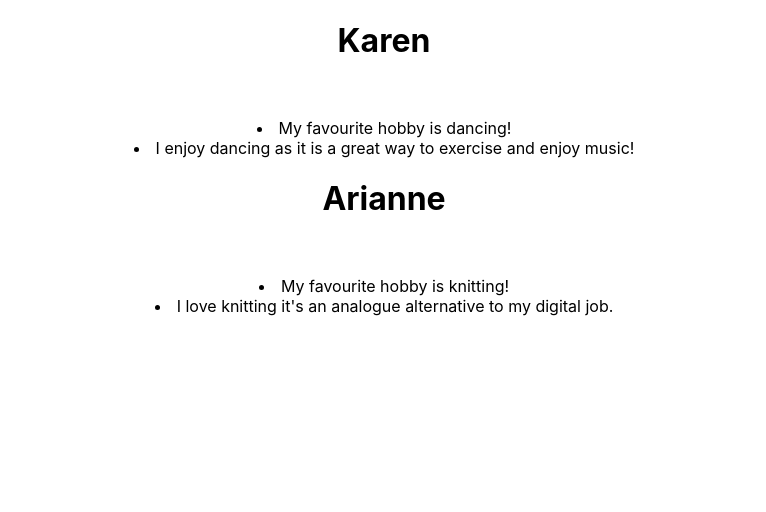
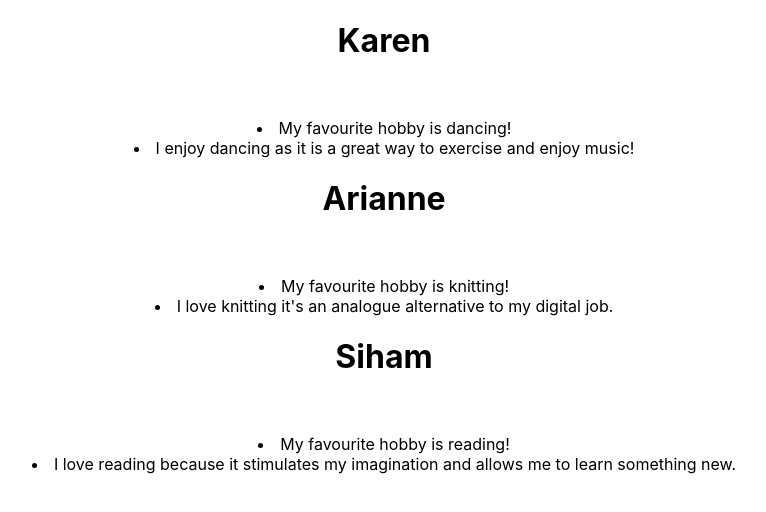
Before and after one commit to KayanatSuleman/CFGGROUP2_PROJECT, a React (Create React App) app: page / in a window 1280 px wide. Shown: the top 512 px of the page, without its empty margins (256-1022 px from the left). Built offline with nearby package versions, Linux system fonts and the light colour scheme.

Commit message:
Adding Siham's content

```diff
--- a/src/App.js
+++ b/src/App.js
@@ -2,12 +2,14 @@ import logo from './logo.svg';
 import './App.css';
 import Karen from  './Karen.js';
 import Arianne from './Arianne.js';
+import Siham from './Siham';
 
 function App() {
   return (
     <div className="App">
         <Karen />
         <Arianne />
+        <Siham />
     </div>
   );
 }
--- /dev/null
+++ b/src/Siham.js
@@ -0,0 +1,15 @@
+function Siham () {
+    return (
+        <div>
+            <h1>Siham</h1>
+            <br></br>
+            <p>
+                <li>My favourite hobby is reading!</li>
+                <li>I love reading because it stimulates my imagination and allows me to learn something new.</li>
+
+            </p>
+        </div>
+    )
+};
+
+export default Siham;
```
